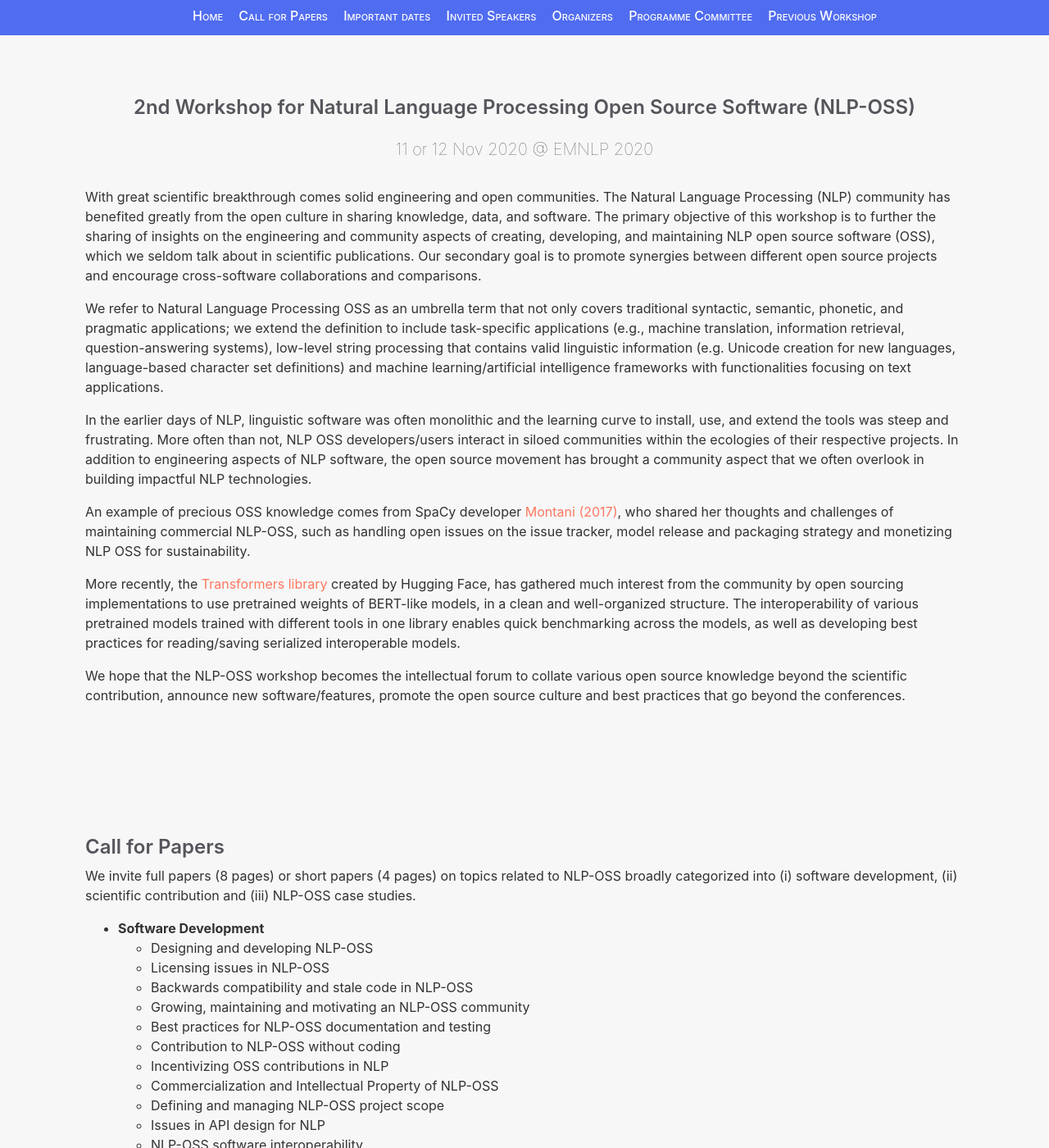
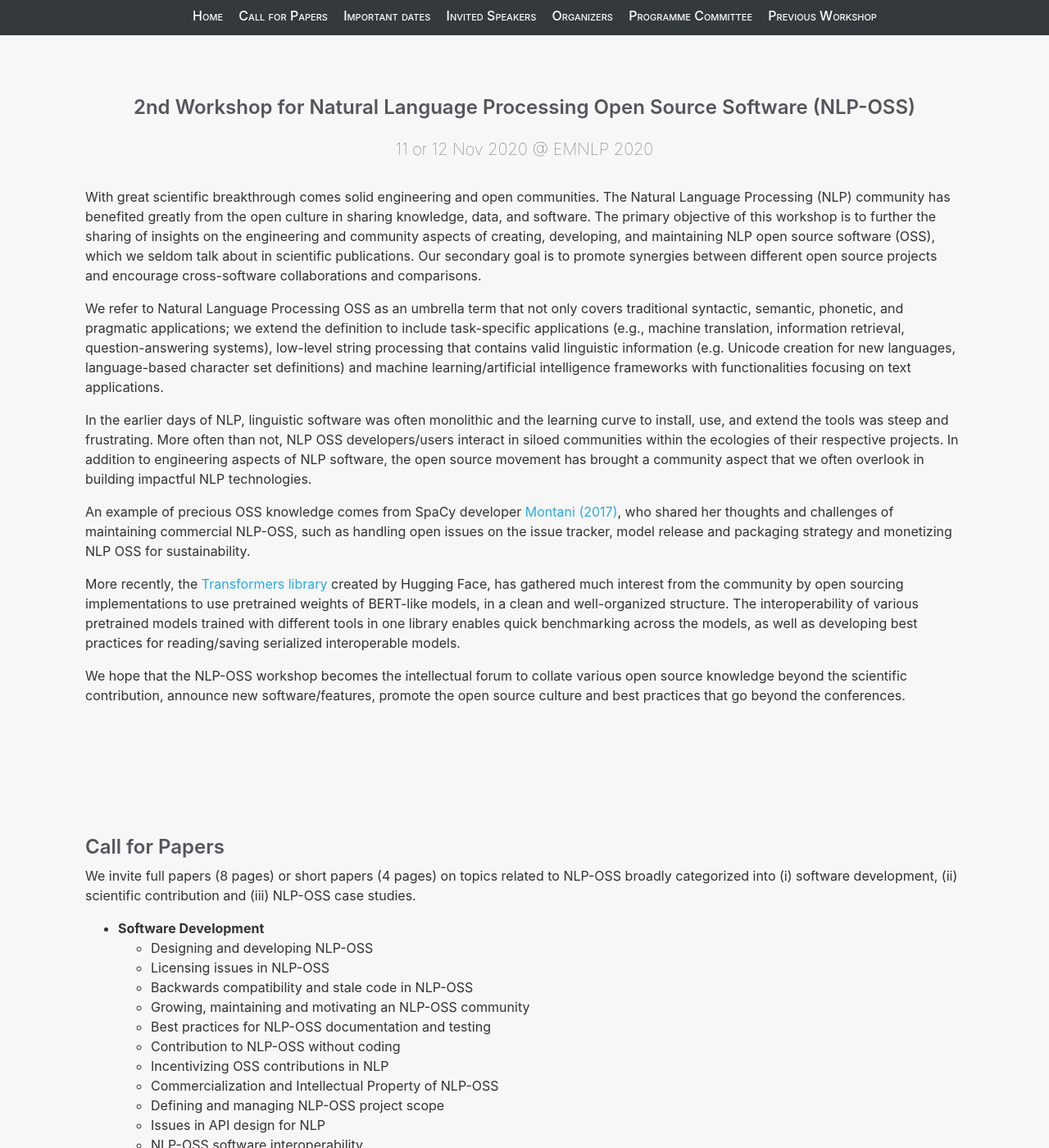
Before and after one commit to nlposs/nlposs.github.io, a Jekyll site: the page built from 2020/index.md, in a window 1280 px wide and 1400 px high. Shown: the whole window at 82% size. Built offline with Jekyll 4.4.1, drawn with Linux system fonts in a browser that asks for light colours.

Commit message:
changed to lemon stand color

```diff
--- a/_sass/_variables.scss
+++ b/_sass/_variables.scss
@@ -10,14 +10,14 @@
 //$white: #ffffff;
 
 // Lemonstand Black-Blue theme.
-//$light: #2aabe4;
-//$dark: #33393d;
-//$white: #ffffff;
+$light: #2aabe4;
+$dark: #33393d;
+$white: #ffffff;
 
 // Loom Red-Bleu-Grey theme.
-$light: #fe7860;
-$dark: #506cf0;
-$white: #ffffff;
+//$light: #fe7860;
+//$dark: #506cf0;
+//$white: #ffffff;
 
 
 // Highlighting color for code block borders and language name.
```
